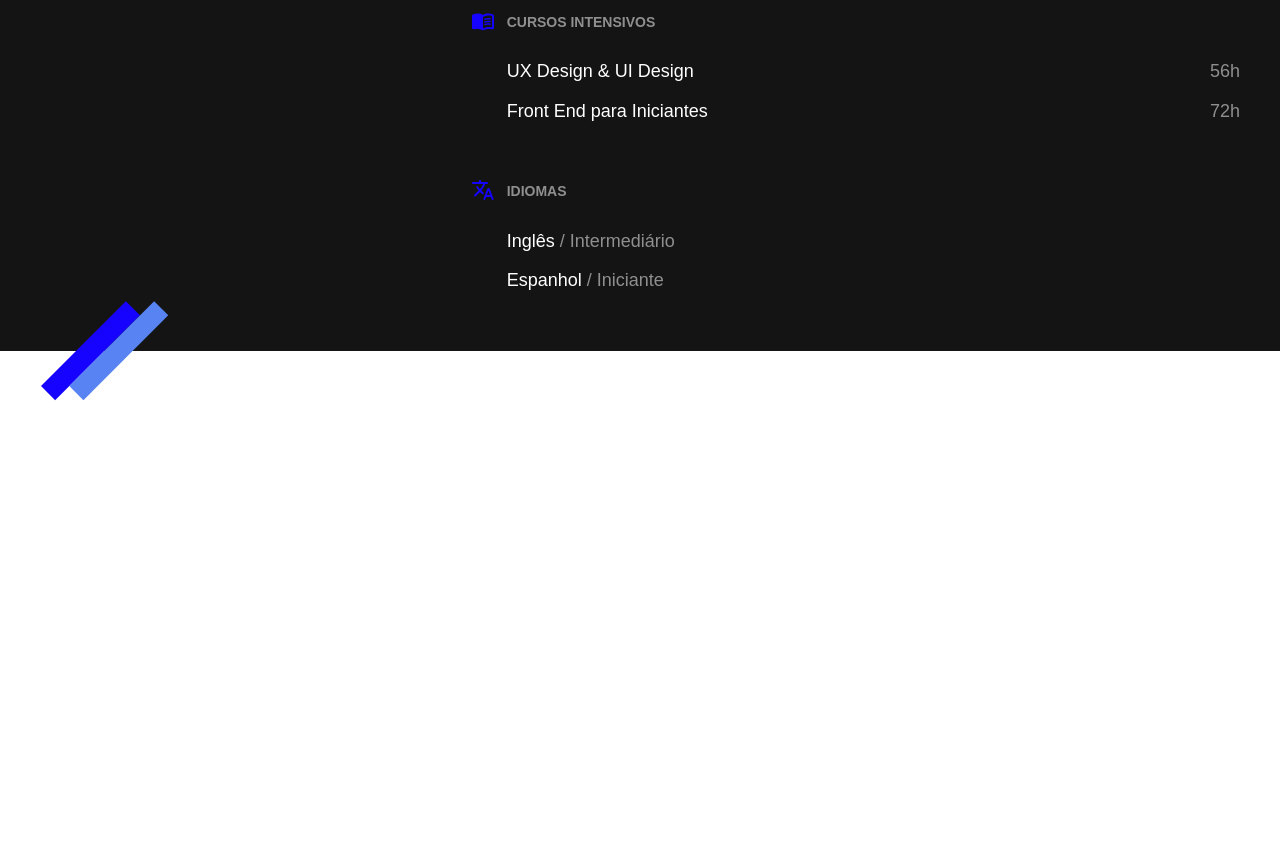
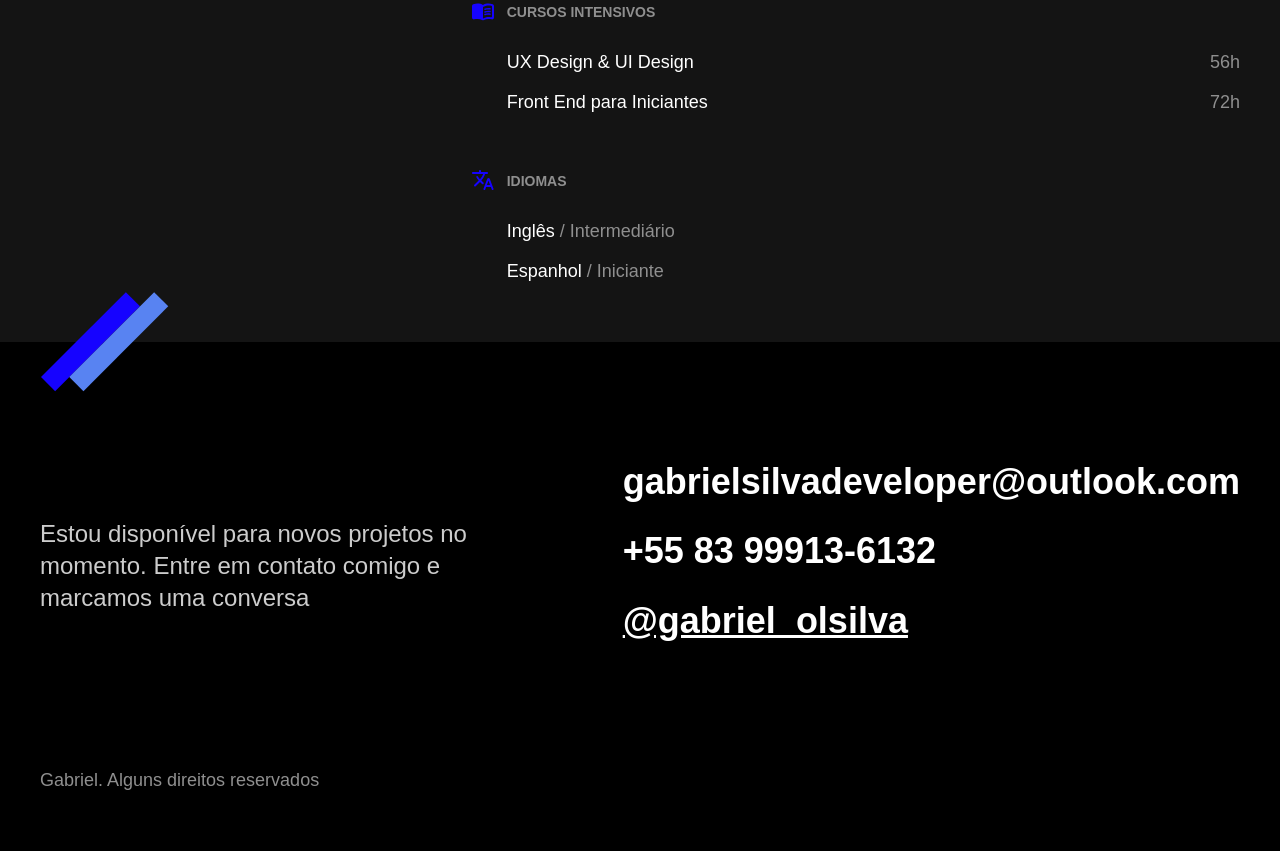
Before and after one commit to gabrielsilvacodes/gabrielsilvacodes.github.io, a plain HTML site: page index.html in a window 1280 px wide. Shown: the part 1942-2797 px from the top of the page. Drawn offline with Linux system fonts and the light colour scheme.

Commit message:
projeto finalizado 1.0

```diff
--- /dev/null
+++ b/css/footer.css
@@ -0,0 +1,47 @@
+.footer {
+  background: #000000;
+}
+
+.footer-container {
+  max-width: 1200px;
+  padding: 120px 20px 60px 20px;
+  margin: 0 auto;
+  display: grid;
+  grid-template-columns: 1fr 1fr;
+  gap: 100px;
+  align-items: center;
+}
+
+.footer-texto {
+  font-size: 1.5rem;
+  line-height: 1.33;
+  color: #cccccc;
+}
+
+.footer-contato li {
+  font-weight: bold;
+  font-size: 2.25rem;
+  line-height: 1.1;
+  color: #ffffff;
+  margin-bottom: 30px;
+}
+
+.footer-contato li a {
+  color: #ffffff;
+}
+
+.footer-copy {
+  grid-column: 1 / -1;
+  font-size: 1.125rem;
+  color: #8f8f8f;
+}
+
+@media (max-width: 800px) {
+  .footer-container {
+    grid-template-columns: 1fr;
+    gap: 40px;
+  }
+  .footer-contato {
+    font-size: 1.5rem;
+  }
+}
--- a/css/global.css
+++ b/css/global.css
@@ -2,7 +2,6 @@ body {
   font-family: "Fira Sans", Arial, sans-serif;
   margin: 0px;
   color: #141414;
-  margin-bottom: 1000px;
 }
 
 h1,
@@ -20,6 +19,7 @@ ul {
 
 img {
   max-width: 100%;
+  height: auto;
   display: block;
 }
 
--- a/css/style.css
+++ b/css/style.css
@@ -3,3 +3,4 @@
 @import "./introducao.css";
 @import "./experiencia.css";
 @import "./formacao.css";
+@import "./footer.css";
--- a/index.html
+++ b/index.html
@@ -5,13 +5,14 @@
   <meta charset="UTF-8">
   <meta name="viewport" content="width=device-width, initial-scale=1.0">
   <title>Gabriel - Dev e desginer</title>
+  <meta name="description" content="Desenvolvedor Full Stack & UI/UX designer, localizado na Paraíba">
   <link rel="stylesheet" href="./css/style.css">
   <link rel="icon" href="./favicon.svg" type="image/svg+xml">
 </head>
 
 <body>
   <header class="header">
-    <img src="./img/Marca.svg" alt="Gabriel">
+    <img src="./img/Marca.svg" alt="Gabriel" width="104" height="38">
     <nav>
       <ul class="header-menu">
         <li><a href="#experiencia">Experiência</a></li>
@@ -22,7 +23,7 @@
   </header>
 
   <main class="introducao">
-    <img src="./img/Perfil.jpg" alt="Foto Gabriel">
+    <img src="./img/Perfil.jpg" alt="Foto Gabriel" width="360" height="520">
     <div>
       <h1>Desenvolvedor<br>Full Stack &<br>UI/UX designer</h1>
       <p>Localizado na Paraíba</p>
@@ -123,6 +124,19 @@
       </div>
     </div>
   </section>
+
+  <footer class="footer" id="contato">
+    <div class="footer-container">
+      <p class="footer-texto">Estou disponível para novos projetos no momento. Entre em contato comigo e marcamos uma conversa</p>
+      <ul class="footer-contato">
+        <li>gabrielsilvadeveloper@outlook.com</li>
+        <li>+55 83 99913-6132</li>
+        <li><a href="https://www.instagram.com/gabriel_olsilva/">@gabriel_olsilva</a></li>
+      </ul>
+      <p class="footer-copy">Gabriel. Alguns direitos reservados</p>
+    </div>
+
+  </footer>
 </body>
 
 </html>
```
